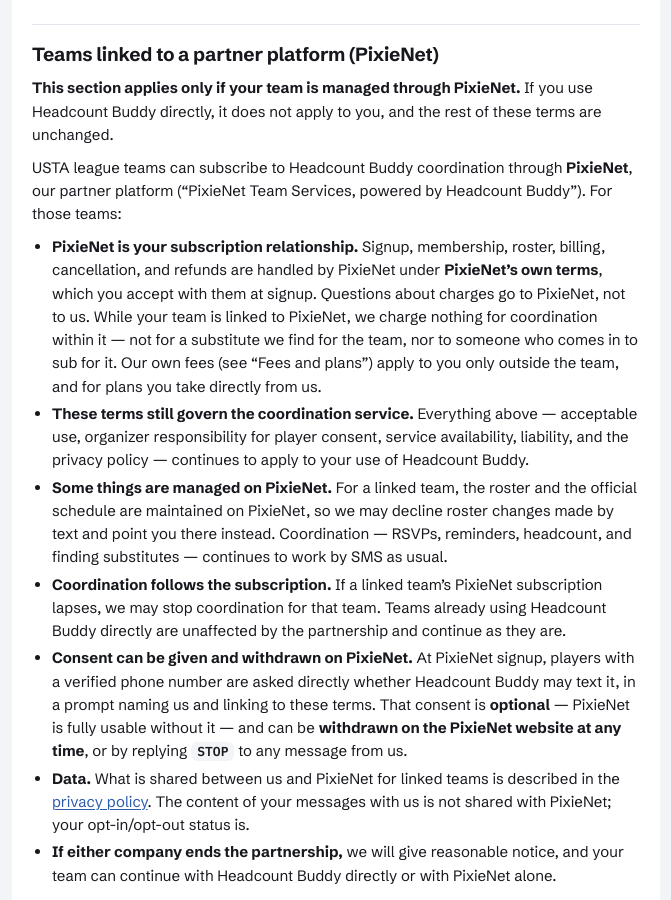
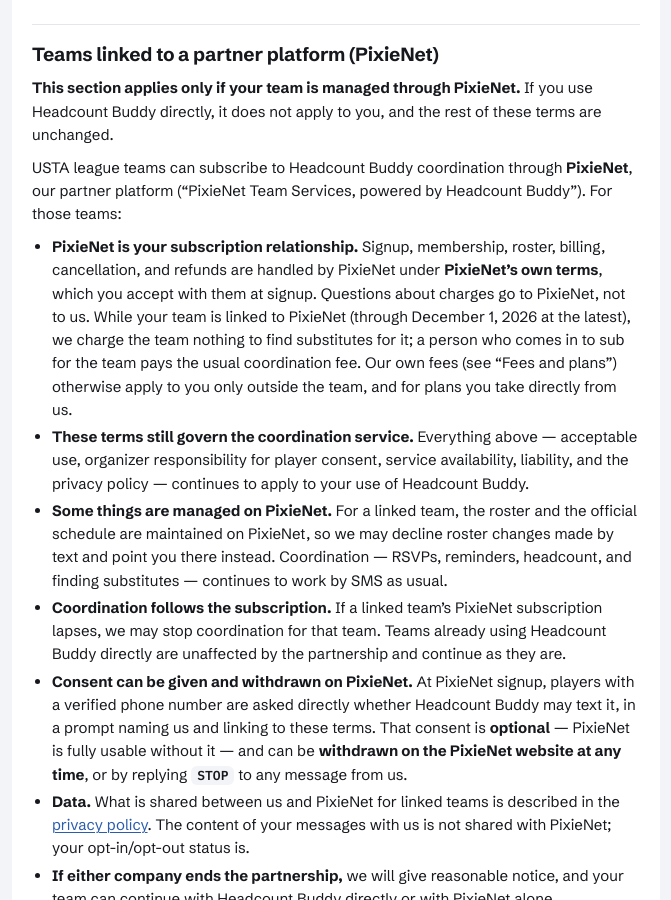
Before and after one commit to hugoaponte/headcount-buddy-web, a Jekyll site: the page built from legal/terms.md, in a window 1280 px wide and 900 px high, scrolled down 2896 px. Shown: the whole window, without its empty margins (304-975 px from the left). Built offline with Jekyll 4.4.1, drawn with Linux system fonts in a browser that asks for light colours.

Commit message:
plans + terms: a PixieNet-linked team pays no sub-finding fee until Dec 1, 2026; the person who subs in pays the usual $1 (owner, 2026-11-09)
Co-Authored-By: Claude Fable 5.1 <noreply@anthropic.com>
Claude-Session: https://claude.ai/code/session_01YcHxPko94cyRVhCTNaUwqs
Agent: ubuntu-s-droplet3

```diff
--- a/legal/terms.md
+++ b/legal/terms.md
@@ -63,7 +63,7 @@ Using Headcount Buddy on the web is free. Some things cost money. The current pr
 
 USTA league teams can subscribe to Headcount Buddy coordination through **PixieNet**, our partner platform ("PixieNet Team Services, powered by Headcount Buddy"). For those teams:
 
-- **PixieNet is your subscription relationship.** Signup, membership, roster, billing, cancellation, and refunds are handled by PixieNet under **PixieNet's own terms**, which you accept with them at signup. Questions about charges go to PixieNet, not to us. While your team is linked to PixieNet, we charge nothing for coordination within it — not for a substitute we find for the team, nor to someone who comes in to sub for it. Our own fees (see "Fees and plans") apply to you only outside the team, and for plans you take directly from us.
+- **PixieNet is your subscription relationship.** Signup, membership, roster, billing, cancellation, and refunds are handled by PixieNet under **PixieNet's own terms**, which you accept with them at signup. Questions about charges go to PixieNet, not to us. While your team is linked to PixieNet (through December 1, 2026 at the latest), we charge the team nothing to find substitutes for it; a person who comes in to sub for the team pays the usual coordination fee. Our own fees (see "Fees and plans") otherwise apply to you only outside the team, and for plans you take directly from us.
 - **These terms still govern the coordination service.** Everything above — acceptable use, organizer responsibility for player consent, service availability, liability, and the privacy policy — continues to apply to your use of Headcount Buddy.
 - **Some things are managed on PixieNet.** For a linked team, the roster and the official schedule are maintained on PixieNet, so we may decline roster changes made by text and point you there instead. Coordination — RSVPs, reminders, headcount, and finding substitutes — continues to work by SMS as usual.
 - **Coordination follows the subscription.** If a linked team's PixieNet subscription lapses, we may stop coordination for that team. Teams already using Headcount Buddy directly are unaffected by the partnership and continue as they are.
```
Also changed, not shown: plans.md (+1 -1 lines).
